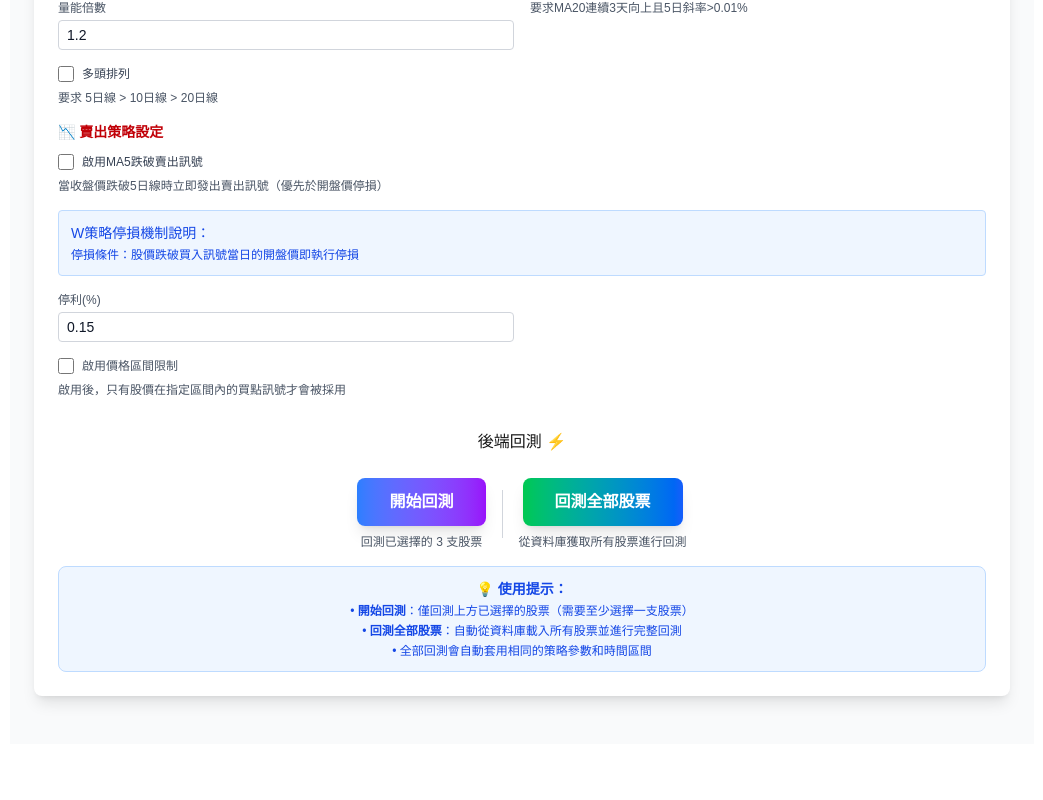
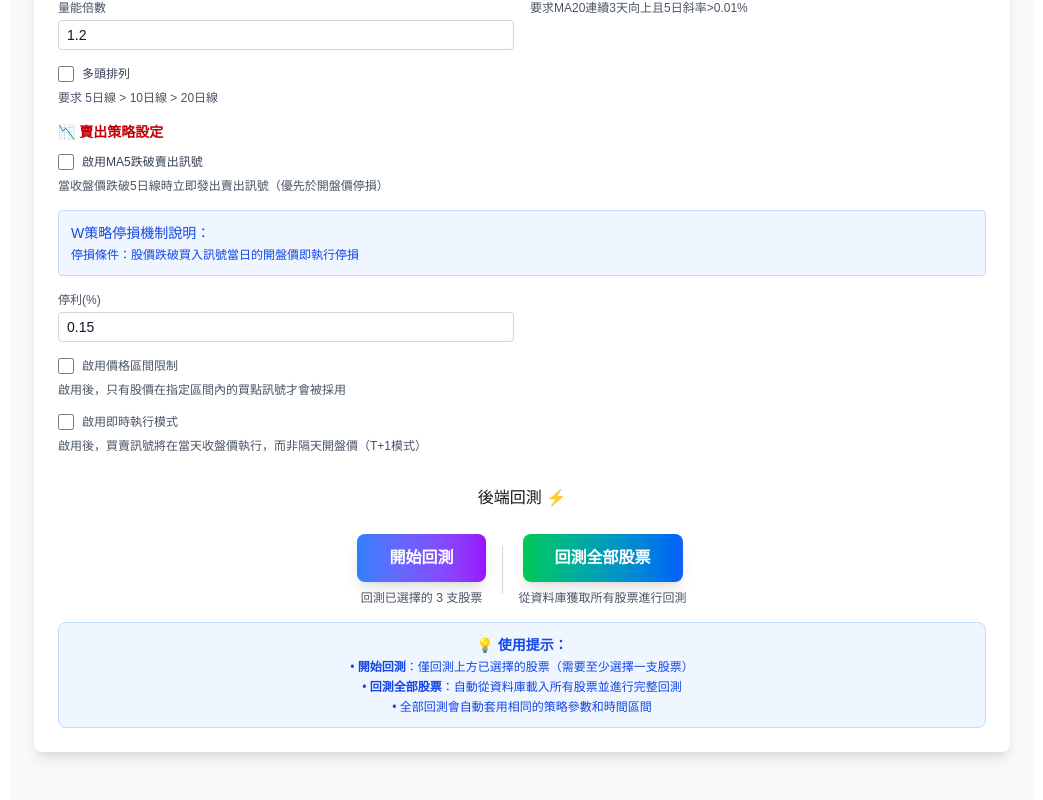
Before and after one commit to YuHsuanChien/stock_test, a Next.js app: page / in a window 1280 px wide. Shown: the part 1311-2111 px from the top of the page, without its empty margins (118-1161 px from the left). Before the commit the page ends 2055 px from the top, so only its background shows below. Built offline with nearby package versions, Linux system fonts and the light colour scheme.

Commit message:
feat: 新增即時執行模式與真實投資成本計算，更新相關數據結構

```diff
--- a/src/app/components/StockResultsList.tsx
+++ b/src/app/components/StockResultsList.tsx
@@ -40,11 +40,10 @@ const StockResultsList: React.FC<StockResultsListProps> = ({
         results.chartData && results.chartData[stock.stock]
       );
 
-      // 計算投資總成本（假設每次買1000股的平均投入成本）
-      const totalInvestment = stock.trades > 0 ? stock.trades * 50000 : 50000; // 假設每次投入約5萬元
+      // 🔧 修正：直接使用後端計算的真實數據，不再假設投資成本
+      const totalInvestment = stock.totalInvestment || 0; // 後端計算的實際投入成本
       const finalValue = totalInvestment + stock.totalProfit;
-      const returnRate =
-        stock.trades > 0 ? (stock.totalProfit / totalInvestment) * 100 : 0;
+      const returnRate = stock.returnRate || 0; // 後端計算的真實報酬率
 
       summaries.push({
         symbol: stock.stock,
--- a/src/app/components/w_strategy.tsx
+++ b/src/app/components/w_strategy.tsx
@@ -624,6 +624,38 @@ export default function W_Strategy({
             啟用後，只有股價在指定區間內的買點訊號才會被採用
           </div>
         </div>
+
+        {/* 新增：即時執行模式 */}
+        <div className="col-span-full">
+          <label className="flex items-center space-x-2">
+            <input
+              type="checkbox"
+              className="form-checkbox h-4 w-4 text-orange-600 transition duration-150 ease-in-out"
+              checked={strategyParams.enableInstantExecution}
+              onChange={(e) =>
+                setStrategyParams({
+                  ...strategyParams,
+                  enableInstantExecution: e.target.checked,
+                })
+              }
+            />
+            <span
+              className={`text-xs font-medium transition-colors duration-300 ${
+                isDarkMode ? 'text-gray-300' : 'text-gray-600'
+              }`}
+            >
+              啟用即時執行模式
+            </span>
+          </label>
+
+          <div
+            className={`mt-2 text-xs transition-colors duration-300 ${
+              isDarkMode ? 'text-gray-400' : 'text-gray-600'
+            }`}
+          >
+            啟用後，買賣訊號將在當天收盤價執行，而非隔天開盤價（T+1模式）
+          </div>
+        </div>
       </div>
     </div>
   );
--- a/src/app/interfaces/stockData.ts
+++ b/src/app/interfaces/stockData.ts
@@ -71,6 +71,8 @@ export interface BacktestResults {
     trades: number;
     winRate: number;
     totalProfit: number;
+    totalInvestment: number; // 新增：實際投入成本
+    returnRate: number; // 新增：真實報酬率（百分比）
   }[];
   // 新增：高低點分析結果
   highLowAnalysis?: {
@@ -117,6 +119,9 @@ export interface WStrategyParams {
   enablePriceRangeFilter: boolean; // 啟用價格區間過濾
   minPrice?: number; // 最低價格限制
   maxPrice?: number; // 最高價格限制
+
+  // 新增：即時執行模式
+  enableInstantExecution: boolean; // 啟用即時執行模式（當天收盤價執行，而非T+1開盤價）
 }
 
 // 2. 高低點標記數據結構
--- a/src/app/page.tsx
+++ b/src/app/page.tsx
@@ -113,6 +113,9 @@ const BacktestSystem = () => {
     enablePriceRangeFilter: false, // 預設關閉
     minPrice: undefined, // 未設定
     maxPrice: undefined, // 未設定
+
+    // 新增：即時執行模式
+    enableInstantExecution: false, // 預設關閉，維持T+1模式
   });
 
   const [rsiStrategyParams, setRsiStrategyParams] = useState<RsiStrategyParams>(
--- a/src/app/services/stock_api.ts
+++ b/src/app/services/stock_api.ts
@@ -73,6 +73,8 @@ interface BacktestResults {
     trades: number;
     winRate: number;
     totalProfit: number;
+    totalInvestment: number; // 新增：實際投入成本
+    returnRate: number; // 新增：真實報酬率（百分比）
   }>;
 }
 
```
